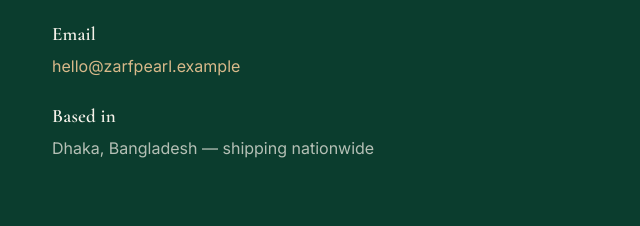
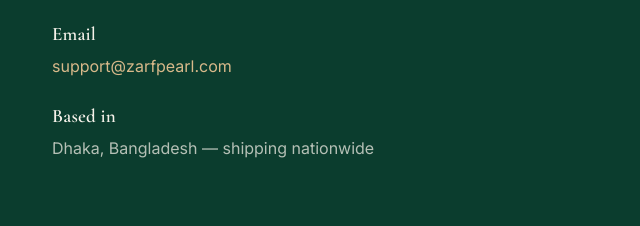
Before and after one commit to Yousuf92/Zarf-Pearl, a plain HTML site: page index.html in a window 1280 px wide. Shown: the part 3400-3626 px from the top of the page, 616-1256 px from the left. Drawn offline with nearby package versions, Linux system fonts and the light colour scheme.

Commit message:
Update index.html

```diff
--- a/index.html
+++ b/index.html
@@ -120,7 +120,7 @@
         </div>
         <div>
           <h3>Email</h3>
-          <a href="mailto:hello@zarfpearl.example">hello@zarfpearl.example</a>
+          <a href="mailto:support@zarfpearl.com">support@zarfpearl.com</a>
         </div>
         <div>
           <h3>Based in</h3>
```
